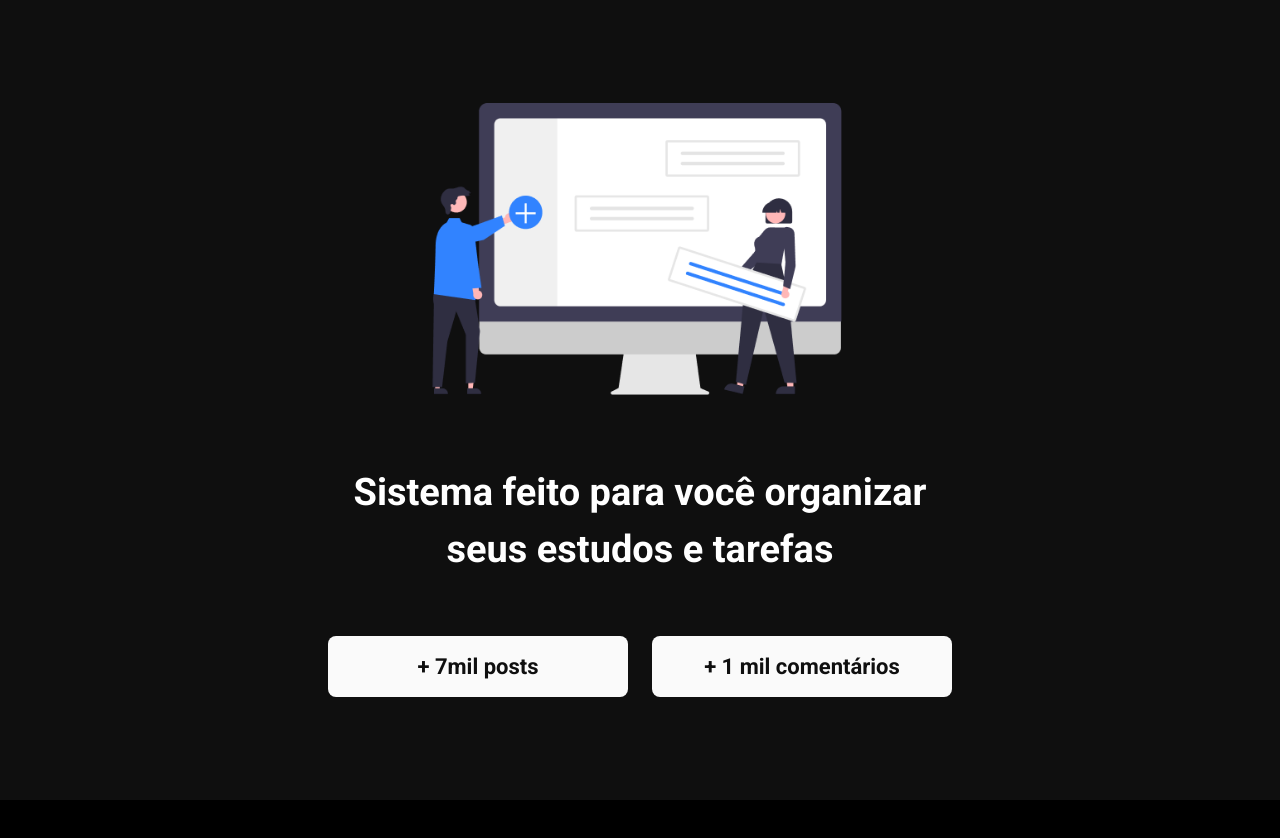
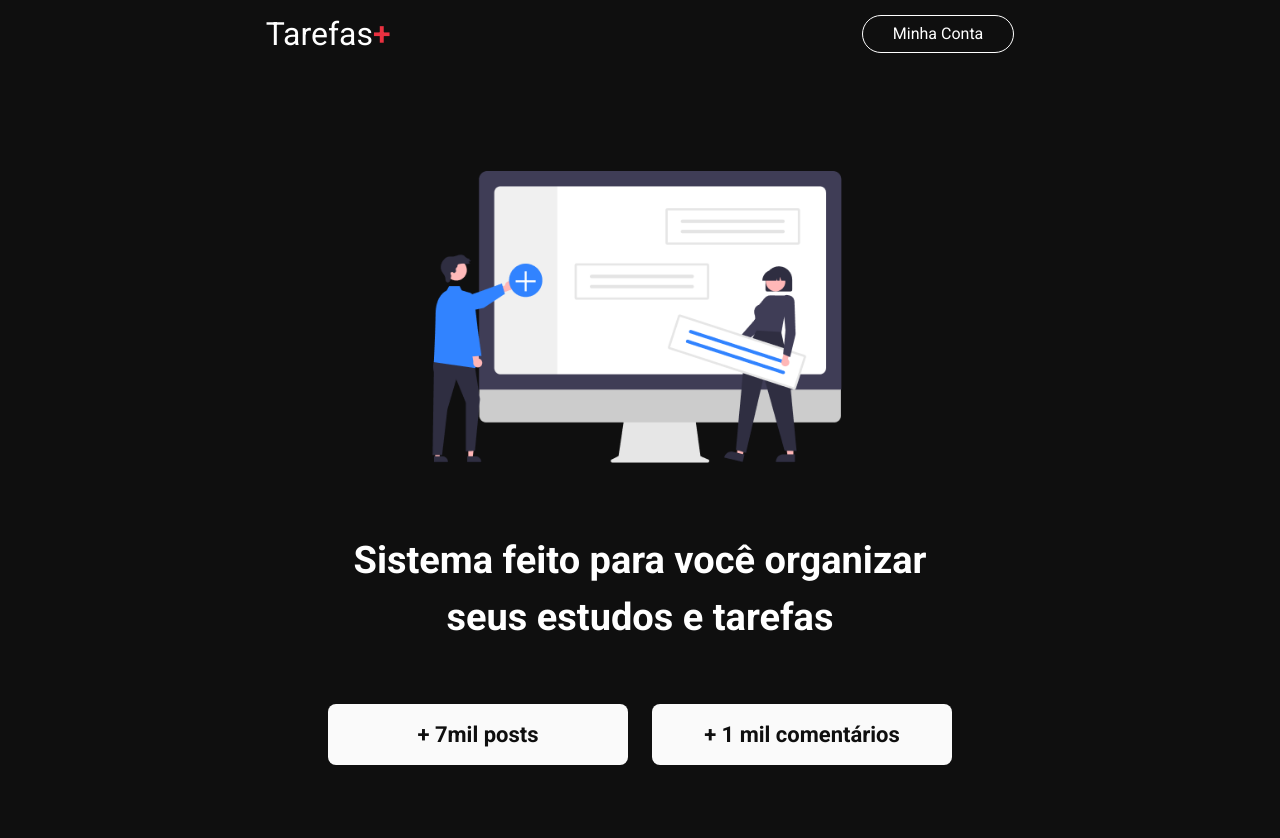
Before and after one commit to BrenoDev00/Estudos_Next, a Next.js app in the folder task-app/: page / in a window 1280 px wide. Shown: the top 838 px of the page. Before the commit the page ends 800 px from the top, so only its background shows below. Built offline with nearby package versions, Linux system fonts and the light colour scheme.

Commit message:
adiciona componentes Button e Header

```diff
--- a/task-app/src/app/globals.css
+++ b/task-app/src/app/globals.css
@@ -3,6 +3,7 @@
 
 html {
   font-family: "Roboto", sans-serif;
+  overflow-x: hidden;
 }
 
 body {
--- a/task-app/src/app/page.tsx
+++ b/task-app/src/app/page.tsx
@@ -1,10 +1,13 @@
 import Image from "next/image";
 import heroImage from "../../public/assets/hero.png";
 import { twMerge } from "tailwind-merge";
-import { LabelBox } from "@/components/label-box";
+import { LabelBox, Header } from "@/components";
 
 export default function Home() {
   return (
+    <>
+      <Header />
+
       <main
         className={twMerge(
           "bg-[#0F0F0F] w-screen h-screen",
@@ -45,5 +48,6 @@ export default function Home() {
           </LabelBox>
         </div>
       </main>
+    </>
   );
 }
--- /dev/null
+++ b/task-app/src/components/button.tsx
@@ -0,0 +1,30 @@
+import { ButtonProps } from "@/types/components/button.type";
+import { twMerge } from "tailwind-merge";
+
+export const Button = ({ variant, className, type, children }: ButtonProps) => {
+  let buttonStyle: string;
+
+  if (variant === "primary") {
+    buttonStyle = twMerge(
+      "bg-[#0F0F0F] rounded-full py-[6px] px-[30px] border border-white cursor-pointer"
+    );
+
+    return (
+      <button type={type} className={twMerge(buttonStyle, className)}>
+        {children}
+      </button>
+    );
+  }
+
+  if (variant === "secondary") {
+    buttonStyle = twMerge(
+      "bg-[#3183FF] rounded-[8px] py-[6px] px-[30px] cursor-pointer"
+    );
+
+    return (
+      <button type={type} className={twMerge(buttonStyle, className)}>
+        {children}
+      </button>
+    );
+  }
+};
--- /dev/null
+++ b/task-app/src/components/header.tsx
@@ -0,0 +1,26 @@
+import Link from "next/link";
+import { twMerge } from "tailwind-merge";
+import { Button } from "./button";
+
+export const Header = () => {
+  return (
+    <header
+      className={twMerge(
+        "flex items-center justify-around p-[10px]",
+        "bg-[#0F0F0F] max-md:justify-between px-[30px]"
+      )}
+    >
+      <nav>
+        <Link href={"/"} className="text-[32px]">
+          <h1 className="flex items-center gap">
+            Tarefas <span className="text-[#EA3140] font-semibold">+</span>
+          </h1>
+        </Link>
+      </nav>
+
+      <Button type="button" variant="primary">
+        Minha Conta
+      </Button>
+    </header>
+  );
+};
--- /dev/null
+++ b/task-app/src/components/index.ts
@@ -0,0 +1,3 @@
+export * from "./header";
+export * from "./label-box";
+export * from "./button";
--- a/task-app/src/types/components/label-box.type.ts
+++ b/task-app/src/types/components/label-box.type.ts
@@ -1,4 +1,6 @@
+import { ReactNode } from "react";
+
 export interface LabelBoxProps {
-  children: string;
+  children: ReactNode;
   className?: string;
 }
```
Also changed, not shown: task-app/src/types/components/button.type.ts (added, +12 -0 lines). Lines whose indentation alone changed are shown as unchanged.
